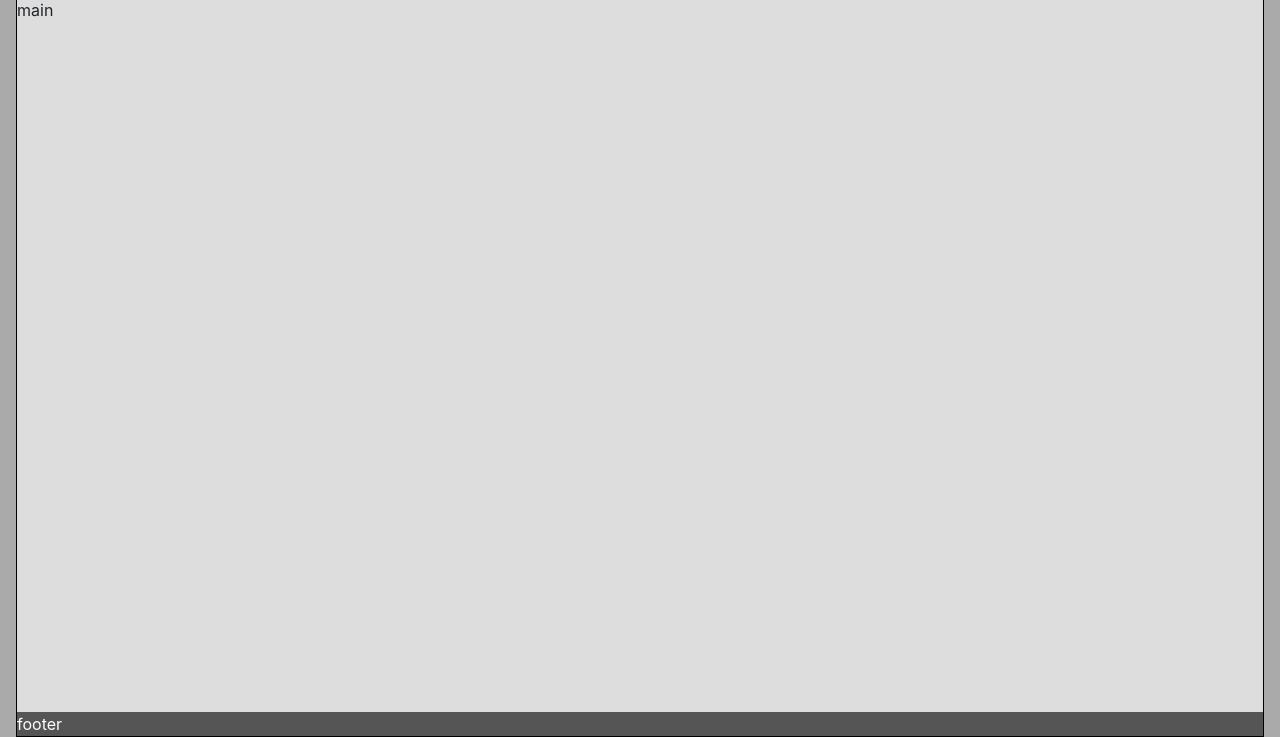
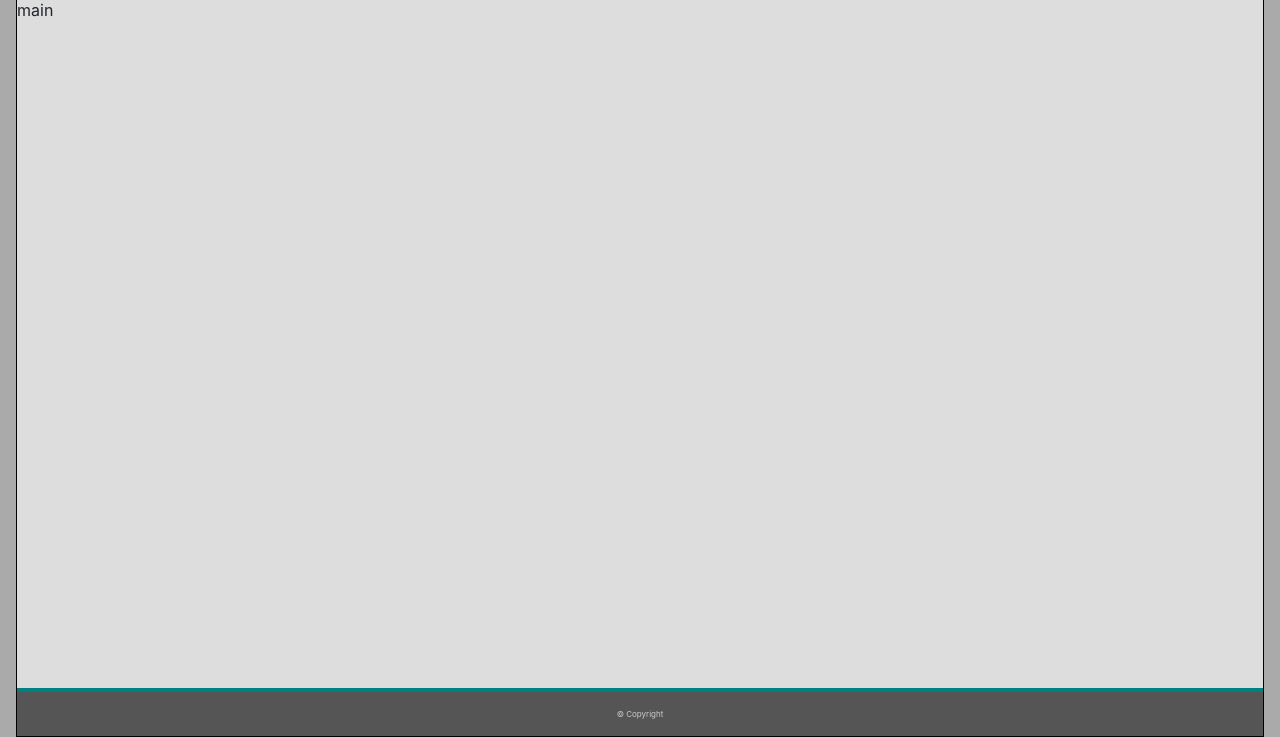
Before and after one commit to zenglenn42/utbc2019-hw-02-portfolio, a plain HTML site: page index.html in a window 1280 px wide. Shown: the part 63-800 px from the top of the page. Drawn offline with Linux system fonts and the light colour scheme.

Commit message:
add styled footer

```diff
--- a/assets/style.css
+++ b/assets/style.css
@@ -40,5 +40,11 @@ main {
 
 footer {
   background-color: #555;
-  color: white;
+  border-top-style: solid;
+  border-top-width: 4px;
+  border-top-color: teal;
+  color: #ccc;
+  font-size: 0.5em;
+  padding: 2em 1em;
+  text-align: center;
 }
--- a/index.html
+++ b/index.html
@@ -25,7 +25,7 @@
       </nav>
     </header>
     <main>main</main>
-    <footer>footer</footer>
+    <footer>&copy; Copyright</footer>
     <script src="assets/jquery-3.3.1.slim.min.js"></script>
     <script src="assets/bootstrap/4.3.1/js/bootstrap.bundle.min.js"></script>
   </body>
```
Also changed, not shown: 2 other files.
